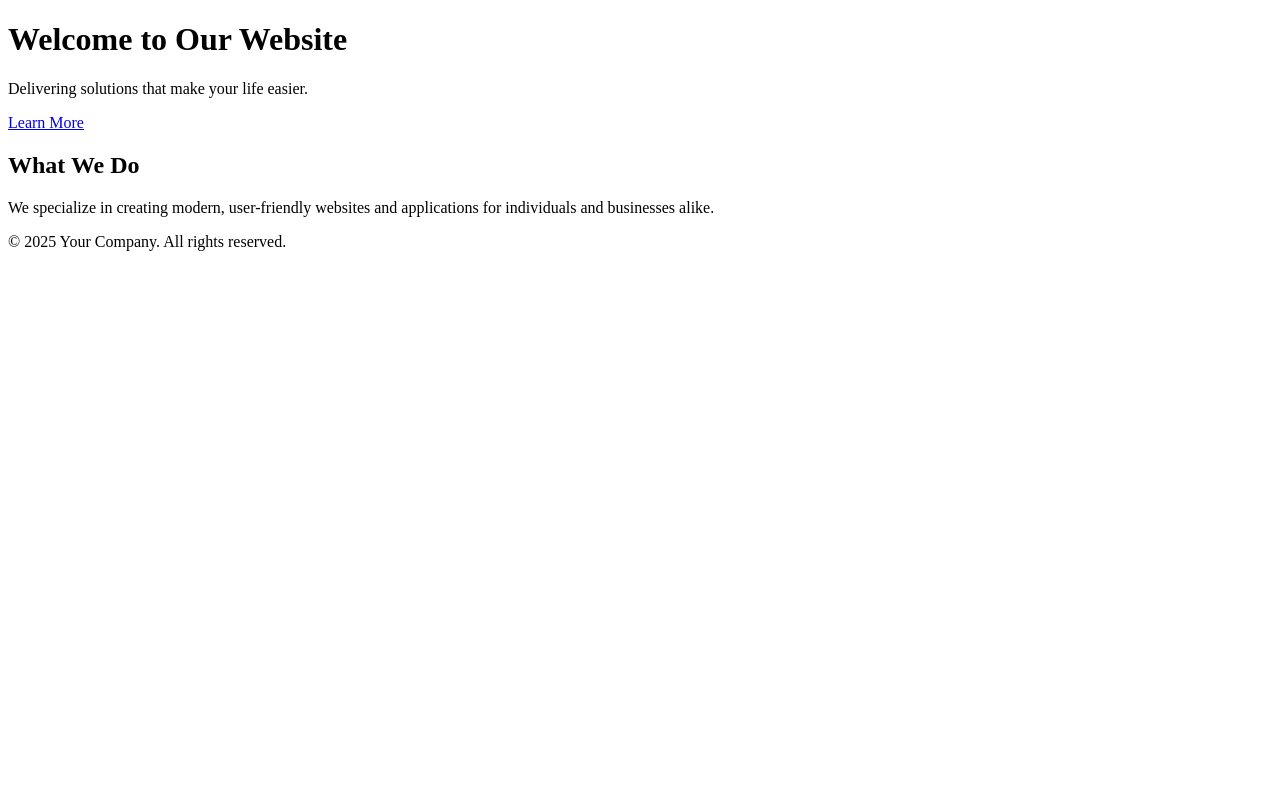
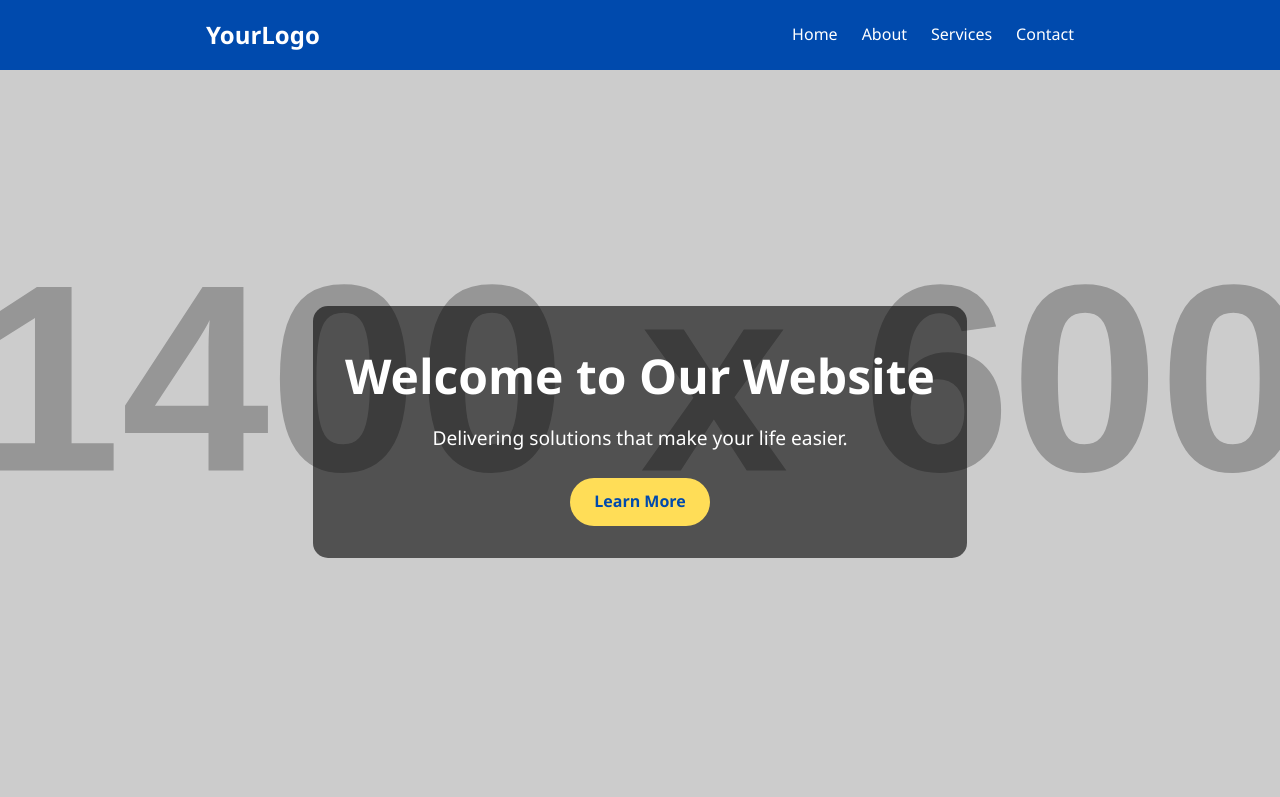
Before and after one commit to Sreypy/i3_typing_master, a plain HTML site: page index.html in a window 1280 px wide. Shown: the top 797 px of the page. Drawn offline with Linux system fonts and the light colour scheme; placeholder pictures from the web are drawn by us.

Commit message:
Added index.html file

```diff
--- a/CSS/index.css
+++ b/CSS/index.css
@@ -1,3 +1,4 @@
+/* Reset & Base Styles */
 * {
   box-sizing: border-box;
   margin: 0;
@@ -11,6 +12,49 @@ body {
   line-height: 1.6;
 }
 
+/* Navigation Bar */
+.navbar {
+  background-color: #004aad;
+  padding: 1rem 0;
+  position: fixed;
+  width: 100%;
+  top: 0;
+  z-index: 100;
+}
+
+.nav-container {
+  max-width: 1200px;
+  margin: auto;
+  padding: 0 1rem;
+  display: flex;
+  justify-content: space-between;
+  align-items: center;
+}
+
+.logo {
+  color: white;
+  font-size: 1.5rem;
+  font-weight: bold;
+}
+
+.nav-links {
+  list-style: none;
+  display: flex;
+  gap: 1.5rem;
+}
+
+.nav-links a {
+  color: white;
+  text-decoration: none;
+  font-weight: 500;
+  transition: color 0.3s;
+}
+
+.nav-links a:hover {
+  color: #ffdd57;
+}
+
+/* Hero Section */
 .hero {
   background: url('https://via.placeholder.com/1400x600') no-repeat center center/cover;
   height: 100vh;
@@ -19,6 +63,7 @@ body {
   align-items: center;
   justify-content: center;
   text-align: center;
+  padding-top: 4rem; /* To prevent navbar overlap */
 }
 
 .hero-content {
@@ -40,8 +85,8 @@ body {
 .btn {
   display: inline-block;
   padding: 0.7rem 1.5rem;
-  background-color: #004aad;
-  color: white;
+  background-color: #ffdd57;
+  color: #004aad;
   text-decoration: none;
   border-radius: 25px;
   font-weight: bold;
@@ -49,11 +94,12 @@ body {
 }
 
 .btn:hover {
-  background-color: #003080;
+  background-color: #ffc107;
 }
 
+/* Sections */
 .features {
-  padding: 3rem 1rem;
+  padding: 4rem 1rem;
   text-align: center;
   background-color: #f9f9f9;
 }
@@ -68,6 +114,7 @@ body {
   margin: auto;
 }
 
+/* Footer */
 footer {
   text-align: center;
   padding: 1rem;
--- a/index.html
+++ b/index.html
@@ -4,9 +4,23 @@
   <meta charset="UTF-8" />
   <meta name="viewport" content="width=device-width, initial-scale=1.0" />
   <title>Welcome to Our Website</title>
-  <link rel="stylesheet" href="style.css" />
+  <link rel="stylesheet" href="/CSS/index.css" />
 </head>
 <body>
+  <!-- Navigation Bar -->
+  <nav class="navbar">
+    <div class="container nav-container">
+      <div class="logo">YourLogo</div>
+      <ul class="nav-links">
+        <li><a href="index.html">Home</a></li>
+        <li><a href="about.html">About</a></li>
+        <li><a href="#services">Services</a></li>
+        <li><a href="#contact">Contact</a></li>
+      </ul>
+    </div>
+  </nav>
+
+  <!-- Hero Section -->
   <header class="hero">
     <div class="hero-content">
       <h1>Welcome to Our Website</h1>
@@ -15,10 +29,19 @@
     </div>
   </header>
 
-  <section class="features">
+  <!-- Features Section -->
+  <section id="services" class="features">
     <div class="container">
       <h2>What We Do</h2>
       <p>We specialize in creating modern, user-friendly websites and applications for individuals and businesses alike.</p>
+    </div>
+  </section>
+
+  <!-- Contact Section (Placeholder) -->
+  <section id="contact" class="features">
+    <div class="container">
+      <h2>Contact Us</h2>
+      <p>Email us at <a href="mailto:info@yourcompany.com">info@yourcompany.com</a></p>
     </div>
   </section>
 
```
